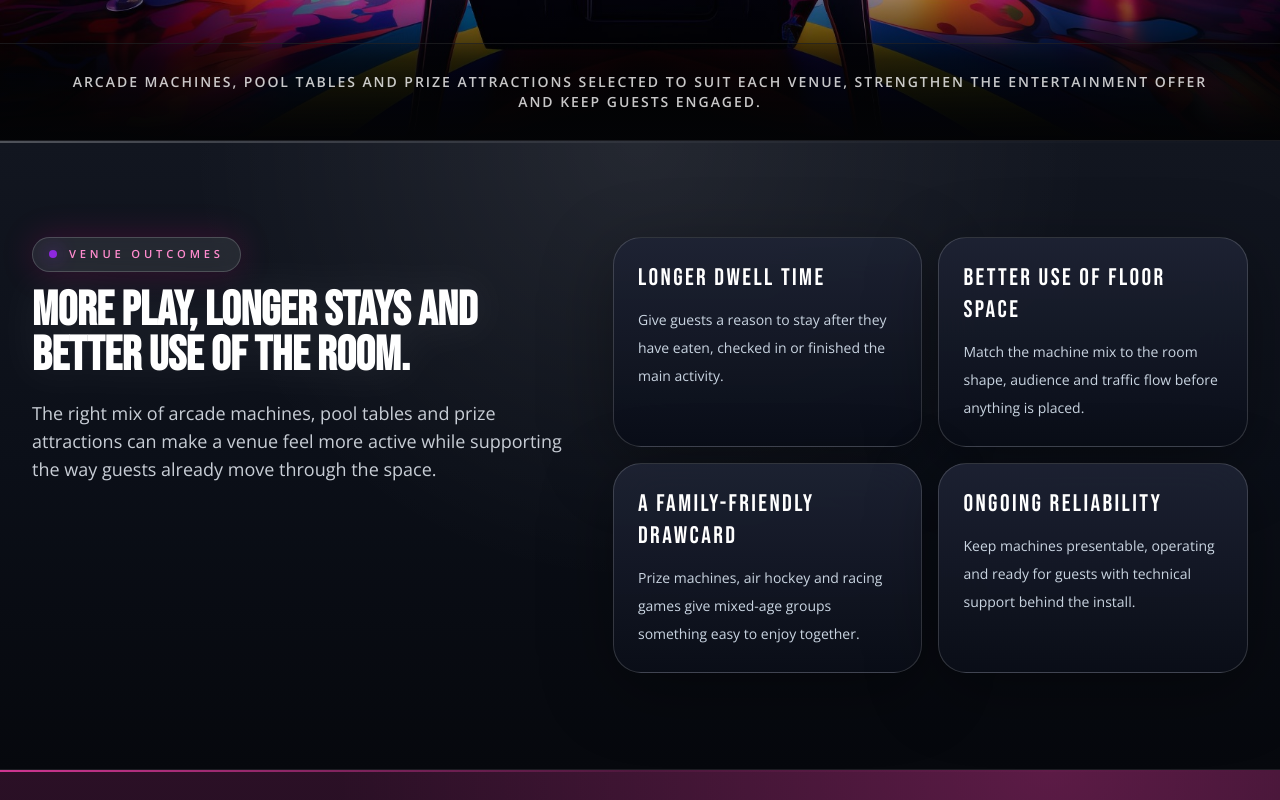
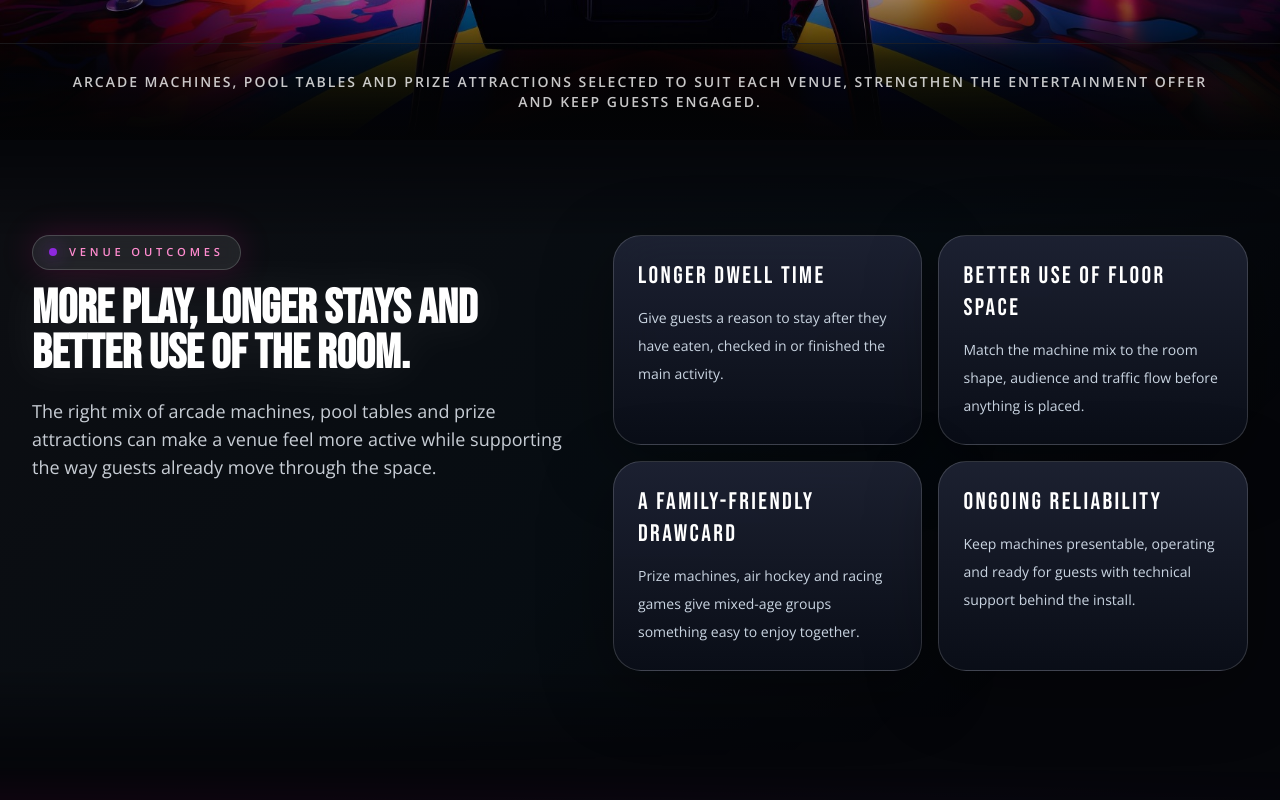
Before and after one commit to mitty009/hvgamingsystems-neon-arcade, a React (Vite) app: page / in a window 1280 px wide. Shown: the part 840-1640 px from the top of the page. Built offline with nearby package versions, Linux system fonts and the light colour scheme.

Commit message:
Soften section transitions and redirect legacy pages

```diff
--- a/src/App.tsx
+++ b/src/App.tsx
@@ -91,22 +91,22 @@ function SectionShell({
 }) {
   const tones: Record<string, string> = {
     violet:
-      'bg-[linear-gradient(180deg,#20133b_0%,#130d26_52%,#090a12_100%)] before:bg-[linear-gradient(90deg,rgba(176,102,255,0.78),rgba(176,102,255,0.08),transparent)] after:bg-[radial-gradient(ellipse_at_18%_0%,rgba(176,102,255,0.24),transparent_48%)]',
+      'after:bg-[linear-gradient(135deg,rgba(142,40,222,0.18),rgba(47,216,255,0.05)_44%,transparent_76%)]',
     pink:
-      'bg-[linear-gradient(180deg,#2b1026_0%,#170a19_52%,#09090f_100%)] before:bg-[linear-gradient(90deg,rgba(255,64,176,0.78),rgba(255,64,176,0.08),transparent)] after:bg-[radial-gradient(ellipse_at_82%_0%,rgba(255,64,176,0.23),transparent_48%)]',
+      'after:bg-[linear-gradient(135deg,rgba(255,0,146,0.14),rgba(142,40,222,0.07)_48%,transparent_78%)]',
     cyan:
-      'bg-[linear-gradient(180deg,#0d2630_0%,#0a1720_52%,#070a10_100%)] before:bg-[linear-gradient(90deg,rgba(75,214,255,0.78),rgba(75,214,255,0.08),transparent)] after:bg-[radial-gradient(ellipse_at_50%_0%,rgba(75,214,255,0.21),transparent_50%)]',
+      'after:bg-[linear-gradient(135deg,rgba(75,214,255,0.13),rgba(26,57,72,0.08)_48%,transparent_80%)]',
     mixed:
-      'bg-[linear-gradient(180deg,#19142b_0%,#100e1f_48%,#070910_100%)] before:bg-[linear-gradient(90deg,rgba(255,64,176,0.66),rgba(75,214,255,0.46),rgba(176,102,255,0.08),transparent)] after:bg-[radial-gradient(ellipse_at_22%_0%,rgba(176,102,255,0.18),transparent_42%),radial-gradient(ellipse_at_78%_0%,rgba(255,64,176,0.16),transparent_42%)]',
+      'after:bg-[linear-gradient(135deg,rgba(255,0,146,0.12),rgba(75,214,255,0.08)_42%,rgba(142,40,222,0.12)_74%,transparent_100%)]',
     dark:
-      'bg-[linear-gradient(180deg,#121620_0%,#0b0f18_52%,#06080d_100%)] before:bg-[linear-gradient(90deg,rgba(255,255,255,0.26),rgba(255,255,255,0.05),transparent)] after:bg-[radial-gradient(ellipse_at_50%_0%,rgba(255,255,255,0.08),transparent_50%)]',
+      'after:bg-[linear-gradient(135deg,rgba(255,255,255,0.035),rgba(75,214,255,0.035)_52%,transparent_82%)]',
   };
 
   return (
     <section
       id={id}
       className={cn(
-        'relative isolate overflow-hidden border-t border-white/8 px-6 py-18 before:pointer-events-none before:absolute before:inset-x-0 before:top-0 before:z-[1] before:h-[2px] after:pointer-events-none after:absolute after:inset-0 after:z-0 sm:py-22 lg:px-8 lg:py-24',
+        '-mt-px relative isolate overflow-hidden bg-transparent px-6 py-18 after:pointer-events-none after:absolute after:inset-0 after:z-0 after:[mask-image:linear-gradient(180deg,transparent,black_16%,black_84%,transparent)] sm:py-22 lg:px-8 lg:py-24',
         tones[tone],
         className,
       )}
@@ -179,10 +179,9 @@ export default function App() {
     <div className="min-h-screen bg-[#05060a] text-white">
       <Loader visible={!loaded} />
 
-      <div className="pointer-events-none fixed inset-0 z-0 overflow-hidden">
-        <div className="absolute left-[-14%] top-[-10%] h-[36rem] w-[36rem] rounded-full bg-[#8e28de]/11 blur-[150px]" />
-        <div className="absolute bottom-[-14%] right-[-10%] h-[34rem] w-[34rem] rounded-full bg-[#ff0092]/10 blur-[150px]" />
-        <div className="absolute left-1/2 top-[18%] h-[22rem] w-[22rem] -translate-x-1/2 rounded-full bg-[#2fd8ff]/6 blur-[130px]" />
+      <div className="pointer-events-none fixed inset-0 z-0 overflow-hidden bg-[#05060a]">
+        <div className="absolute inset-0 bg-[linear-gradient(180deg,#05060a_0%,#090b13_28%,#070911_58%,#0a0d15_100%)]" />
+        <div className="absolute inset-0 bg-[linear-gradient(115deg,rgba(255,0,146,0.08),transparent_32%,rgba(75,214,255,0.06)_60%,rgba(142,40,222,0.07)_100%)]" />
         <div className="absolute inset-0 opacity-[0.06] [background-image:linear-gradient(rgba(255,255,255,0.05)_1px,transparent_1px),linear-gradient(90deg,rgba(255,255,255,0.05)_1px,transparent_1px)] [background-size:84px_84px]" />
       </div>
 
```
Also changed, not shown: 1 other file (tests, documents, lock files or other folders).
